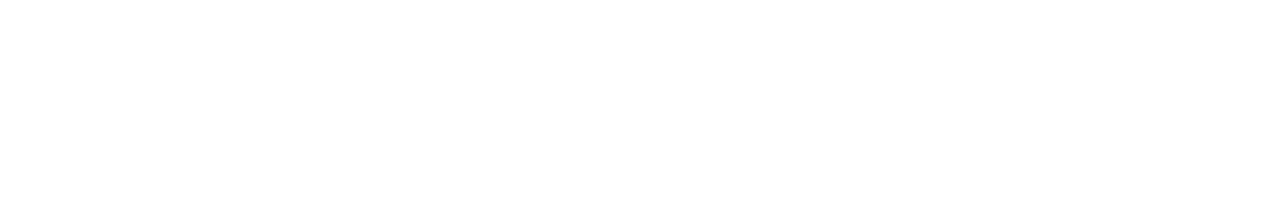
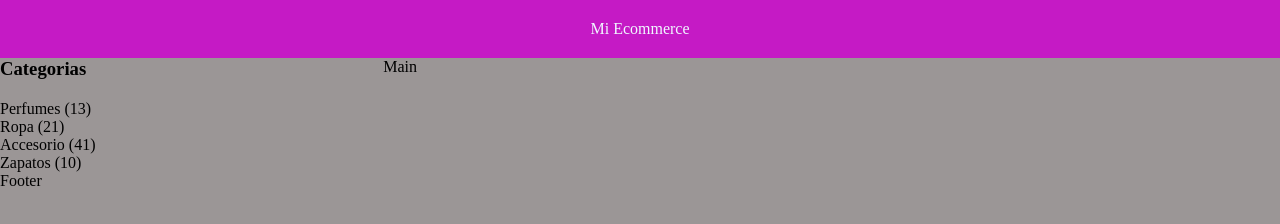
Before and after one commit to SashaNathy/LayoutE-commerce, a plain HTML site: page index.html in a window 1280 px wide. Drawn offline with Linux system fonts and the light colour scheme.

Commit message:
Crea navbar y barra lateral

```diff
--- a/assets/css/style.css
+++ b/assets/css/style.css
@@ -1,3 +1,57 @@
 * {
+    padding: 0;
     margin: 0;
+    box-sizing: border-box;
 }
+
+.body {
+    display: grid;
+    grid-template-areas:
+    'header header header header'
+		'sidebar main main main'
+		'footer footer footer footer';
+        background-color: rgb(155, 150, 150);
+
+
+}
+
+.header {
+grid-area: header;
+}
+
+.navbar {
+    background-color: rgb(197, 26, 197);
+    color: aliceblue;
+    padding: 20px;
+}
+
+.navbar-tittle {
+    display: flex;
+    justify-content: center;
+}
+
+.sidebar {
+grid-area: sidebar;
+}
+
+.container {
+display: flex;
+justify-content:left;
+flex-direction: column;
+}
+
+.category {
+    padding-bottom: 20px;
+}
+
+.category_items {
+
+}
+
+.main {
+    grid-area: main;
+}
+
+.footer {
+grid-area: footer;
+}
--- a/index.html
+++ b/index.html
@@ -3,13 +3,32 @@
   <head>
     <meta charset="UTF-8" />
     <meta name="viewport" content="width=device-width, initial-scale=1.0" />
-    <title>Document</title>
+    <title>Layout E-commerce</title>
     <link rel="stylesheet" href="assets/css/style.css" />
   </head>
   <body class="body">
-    <header class="header"></header>
-    <main class="main"></main>
+    <header class="header">
+      <div class="navbar">
+        <nav class="navbar-tittle">
+          <p>Mi Ecommerce</p>
+        </nav>
+      </div>
+    </header>
+    <aside class="sidebar">
+    <div class="container">
+        <div class="category">
+      <h3><span> Categorias </span></h3>
+    </div>
+    <div class="category_items">
+    <p>Perfumes (13)</p>
+    <p>Ropa (21)</p>
+    <p>Accesorio (41)</p>
+    <p>Zapatos (10)</p>
+    </div>
+    </div>
+</aside>
+    <main class="main">Main</main>
 
-    <footer></footer>
+    <footer>Footer</footer>
   </body>
 </html>
```
